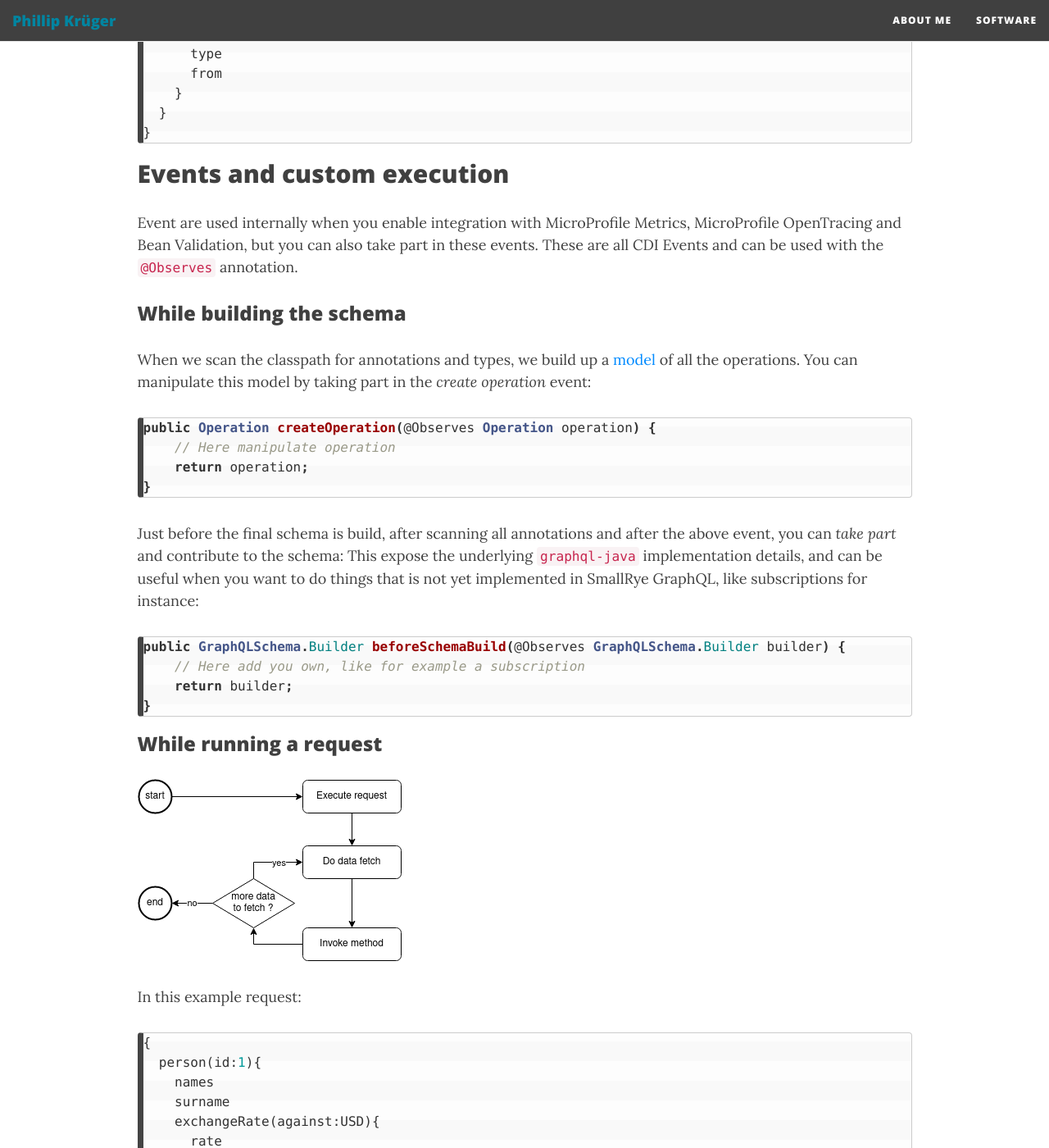
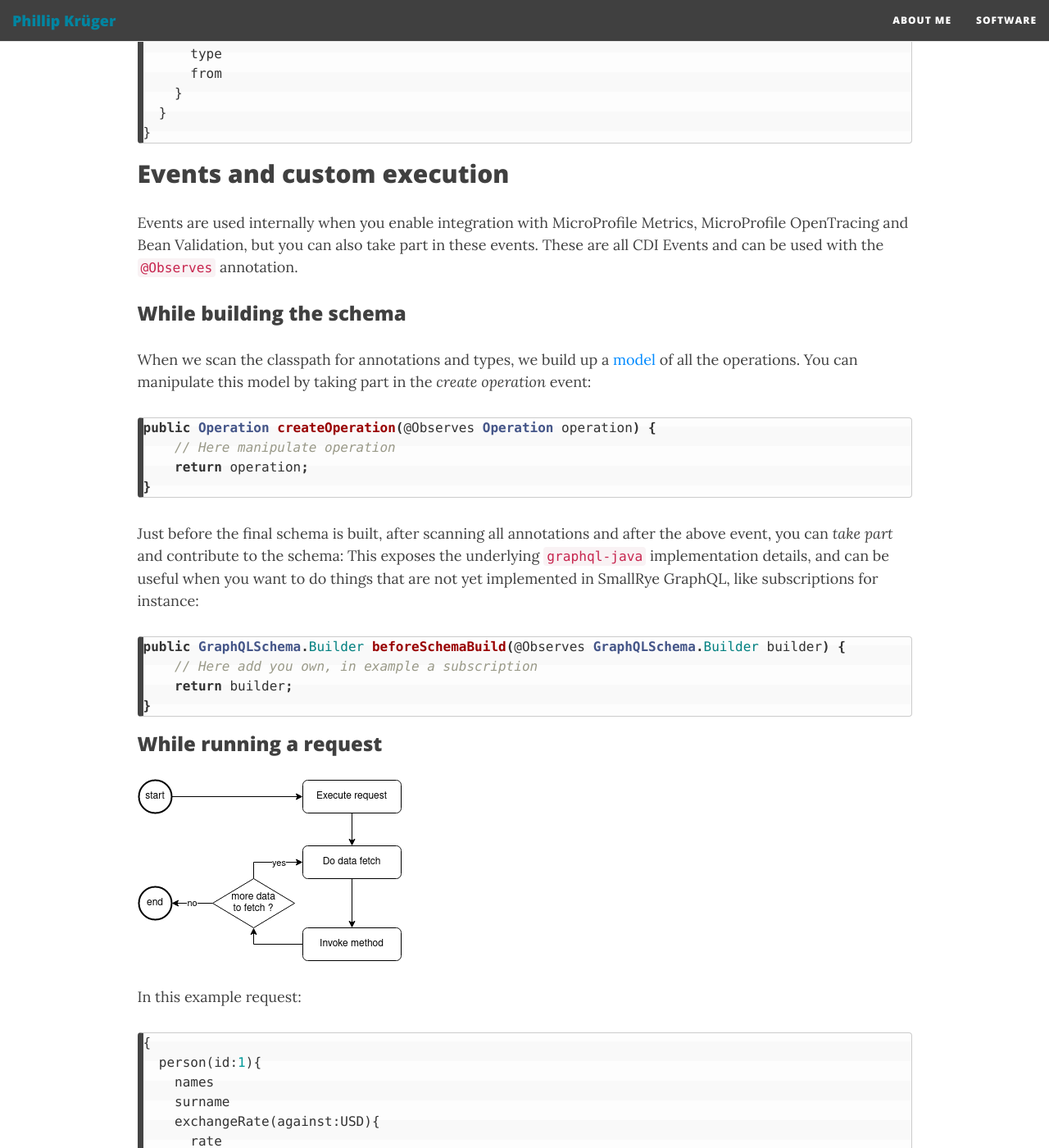
Before and after one commit to phillip-kruger/phillip-kruger.github.io, a Jekyll site: the page built from _posts/2020-10-27-experimental_graphql.md, in a window 1280 px wide and 1400 px high, scrolled down 12453 px. Shown: the whole window at 82% size. Built offline with Jekyll 4.4.1, drawn with Linux system fonts in a browser that asks for light colours; nearby versions of some CDN libraries; comment, search, counter and statistics services are not loaded; some of the changed text lies outside the part shown.

Commit message:
Update 2020-10-27-experimental_graphql.md

````diff
--- a/_posts/2020-10-27-experimental_graphql.md
+++ b/_posts/2020-10-27-experimental_graphql.md
@@ -9,14 +9,14 @@
 
 We will look at the following:
 
-* Operational Context - Optimize your downstream processes
+* Operational Context - Optimize your downstream processes.
 * Cache - Caching your endpoints.
 * Asynchronous - Concurrent execution of multiple requests or sources.
-* Batch - Solving N+1
-* Generics support
-* Events and custom execution
-* Transformation and mapping
-* Build tools - Maven and Gradle support
+* Batch - Solving N+1.
+* Generics support.
+* Events and custom execution.
+* Transformation and mapping.
+* Build tools - Maven and Gradle support.
 
 All source code is available here: [github.com/phillip-kruger/graphql-experimental](https://github.com/phillip-kruger/graphql-experimental)
 
@@ -69,7 +69,7 @@
         // Let's print out the context here and see what we have
         System.out.println(context);
 
-        // Here get the person from the datastore.
+        // Get the person from the datastore here.
     }
 }
 
@@ -297,9 +297,9 @@
 }
 ```
 
-Now person and weather is being fetched concurrently.
+Now person and weather are being fetched concurrently.
 
-Now, let's say this person actually wants to travel to London and New York, we can now do something like this:
+Let's say this person actually wants to travel to London *and* New York, we can do something like this:
 
 ```graphql
 {
@@ -344,7 +344,7 @@
 
 This will allow you to get all the people in one method and do one call to get their exchange rates.
 
-So let's change the `getExchangeRate` method to take a `List` of person and return a `List` of `ExchangeRate`:
+So, let's change the `getExchangeRate` method to take a `List` of person and return a `List` of `ExchangeRate`:
 
 ```java
 public List<ExchangeRate> getExchangeRate(@Source List<Person> people, CurencyCode against){
@@ -439,7 +439,7 @@
 
 ## Events and custom execution
 
-Event are used internally when you enable integration with MicroProfile Metrics, MicroProfile OpenTracing and Bean Validation, but you can also take part in these events.
+Events are used internally when you enable integration with MicroProfile Metrics, MicroProfile OpenTracing and Bean Validation, but you can also take part in these events.
 These are all CDI Events and can be used with the `@Observes` annotation.
 
 ### While building the schema
@@ -453,12 +453,12 @@
 }
 ```
 
-Just before the final schema is build, after scanning all annotations and after the above event, you can _take part_ and contribute to the schema:
-This expose the underlying `graphql-java` implementation details, and can be useful when you want to do things that is not yet implemented in SmallRye GraphQL, like subscriptions for instance:
+Just before the final schema is built, after scanning all annotations and after the above event, you can _take part_ and contribute to the schema:
+This exposes the underlying `graphql-java` implementation details, and can be useful when you want to do things that are not yet implemented in SmallRye GraphQL, like subscriptions for instance:
 
 ```java
 public GraphQLSchema.Builder beforeSchemaBuild(@Observes GraphQLSchema.Builder builder) {
-    // Here add you own, like for example a subscription
+    // Here add you own, in example a subscription
     return builder;
 }
 ```
@@ -515,7 +515,7 @@
 }
 ```
 
-You can also get event when an error happened:
+You can also get events when an error occurs:
 
 ```java
 public void errorExecute(@Observes @ErrorExecute ErrorInfo errorInfo) {
````
Also changed, not shown: other parts of _posts/2020-10-27-experimental_graphql.md (+13 -13 lines).
